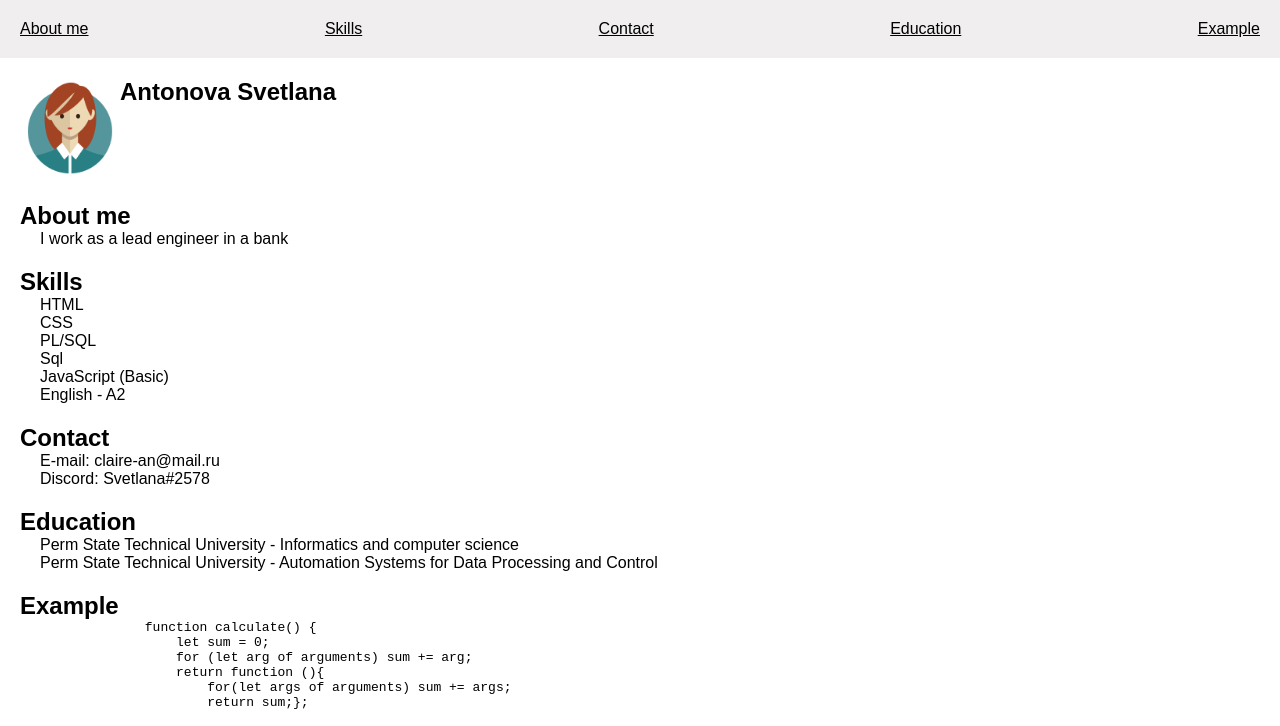
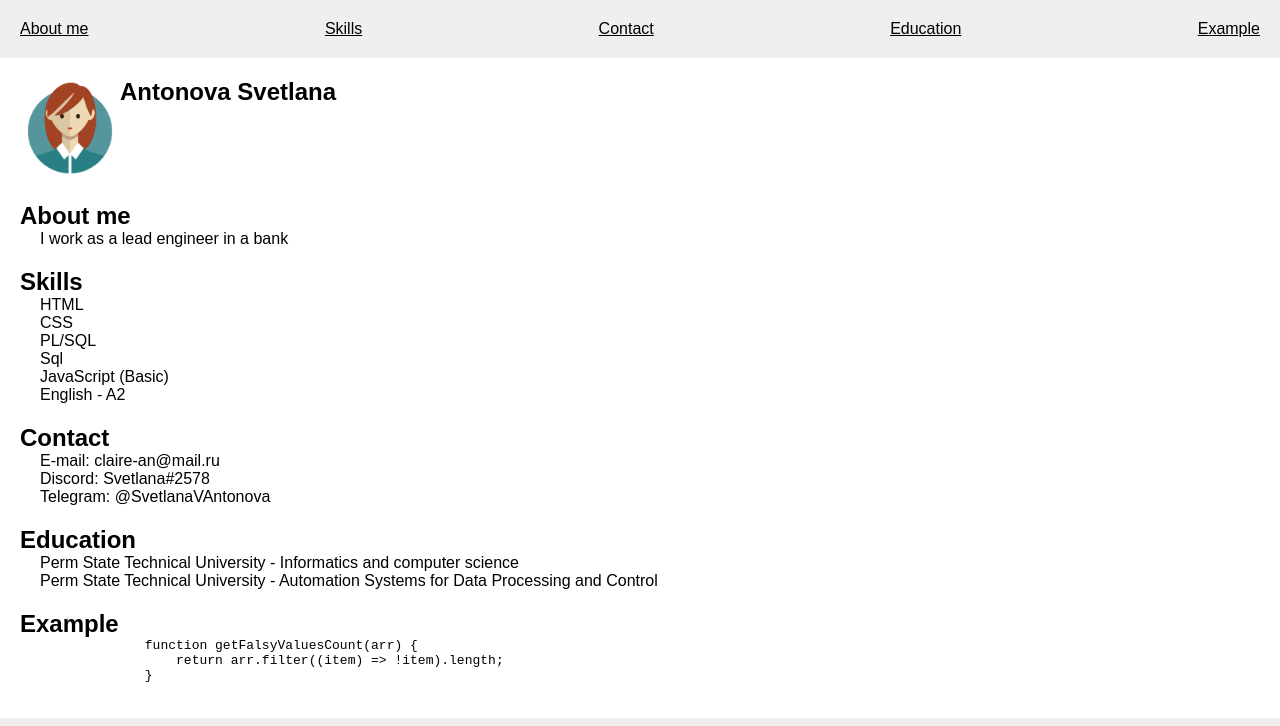
Before and after one commit to Claire-An/rsschool-cv, a plain HTML site: page index.html in a window 1280 px wide. Shown: the top 726 px of the page. Drawn offline with Linux system fonts and the light colour scheme.

Commit message:
feat: change code example

```diff
--- a/index.html
+++ b/index.html
@@ -45,6 +45,7 @@
             <ul class="Contact__list">
                 <li>E-mail: claire-an@mail.ru</li>
                 <li>Discord: Svetlana#2578</li>
+                <li>Telegram: @SvetlanaVAntonova</li>
             </ul>
         </section>
         <section class="Education" id="Education">
@@ -57,13 +58,8 @@
         <section class="Example" id="Example">
             <h2>Example</h2>
             <pre>
-                function calculate() {
-                    let sum = 0;
-                    for (let arg of arguments) sum += arg;
-                    return function (){
-                        for(let args of arguments) sum += args;
-                        return sum;};
-
+                function getFalsyValuesCount(arr) {
+                    return arr.filter((item) => !item).length;
                 }
             </pre>
         </section>
```
